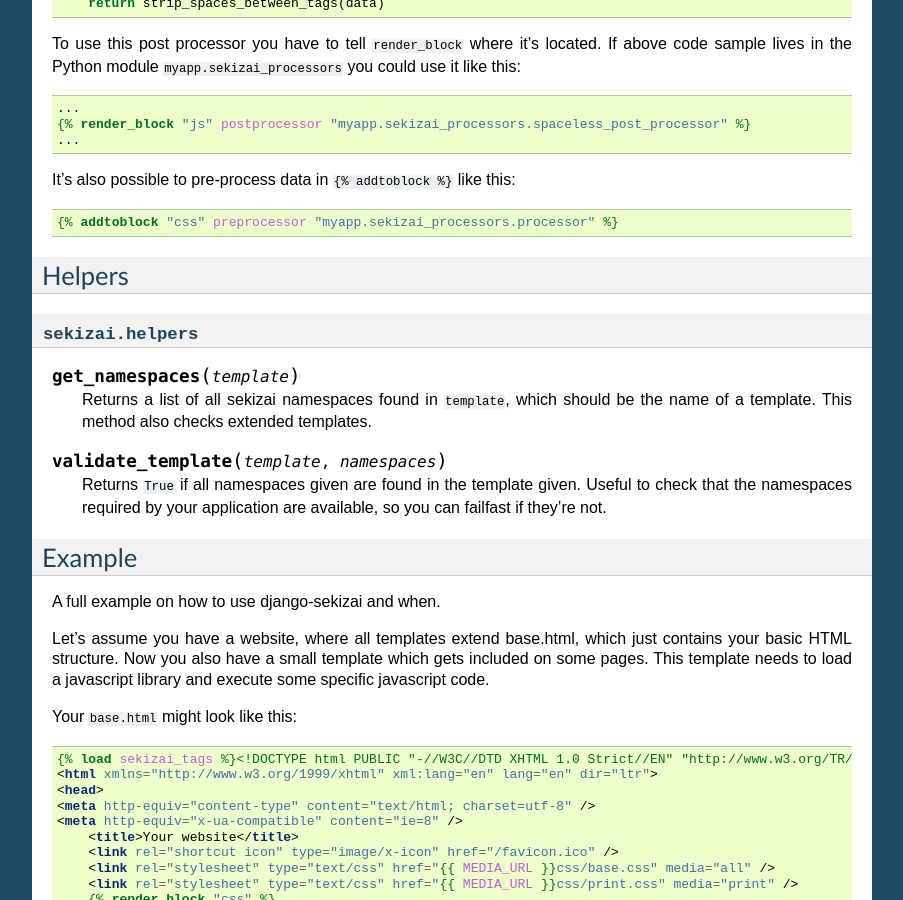
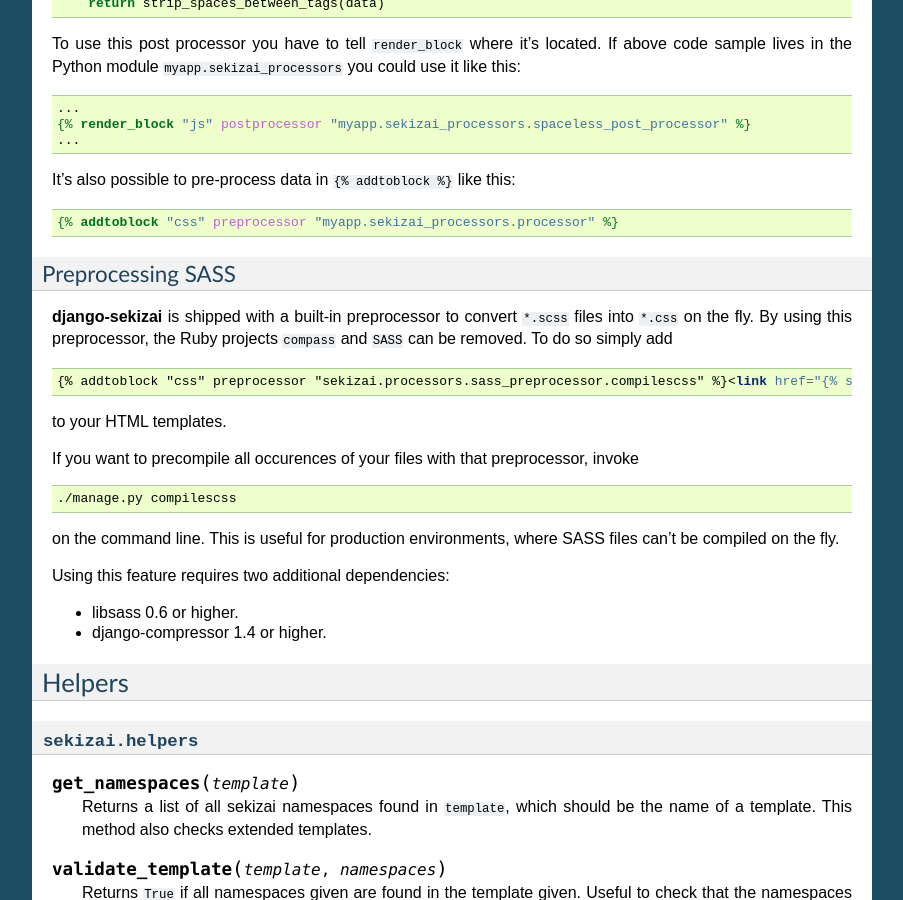
Before and after one commit to django-cms/django-sekizai, a Sphinx documentation site: the page built from docs/index.rst, in a window 1280 px wide and 900 px high, scrolled down 3851 px. Shown: the whole window, without its empty margins (198-1101 px from the left). Built offline with Sphinx 7.4.7, drawn with Linux system fonts in a browser that asks for light colours.

Commit message:
Added initial docs

```diff
--- a/docs/index.rst
+++ b/docs/index.rst
@@ -34,7 +34,6 @@ Dependencies
 * Python 2.6, 2.7, 3.2 or higher.
 * Django 1.2.7 or higher.
 * django-classy-tags 0.3.1 or higher.
-
 
 *****
 Usage
@@ -274,6 +273,34 @@ It's also possible to pre-process data in ``{% addtoblock %}`` like this::
 
 
 
+Preprocessing SASS
+==================
+
+**django-sekizai** is shipped with a built-in preprocessor to convert ``*.scss`` files into
+``*.css`` on the fly. By using this preprocessor, the Ruby projects ``compass`` and ``SASS`` can be
+removed. To do so simply add
+
+.. code-block:: html
+
+	{% addtoblock "css" preprocessor "sekizai.processors.sass_preprocessor.compilescss" %}<link href="{% static 'myapp/css/mystyle.scss' %}" rel="stylesheet" type="text/css" />{% endaddtoblock %}
+
+to your HTML templates.
+
+If you want to precompile all occurences of your files with that preprocessor, invoke
+
+.. code-block:: bash
+
+	./manage.py compilescss
+
+on the command line. This is useful for production environments, where SASS files can't be compiled
+on the fly.
+
+Using this feature requires two additional dependencies:
+
+* libsass 0.6 or higher.
+* django-compressor 1.4 or higher.
+
+
 *******
 Helpers
 *******
```
